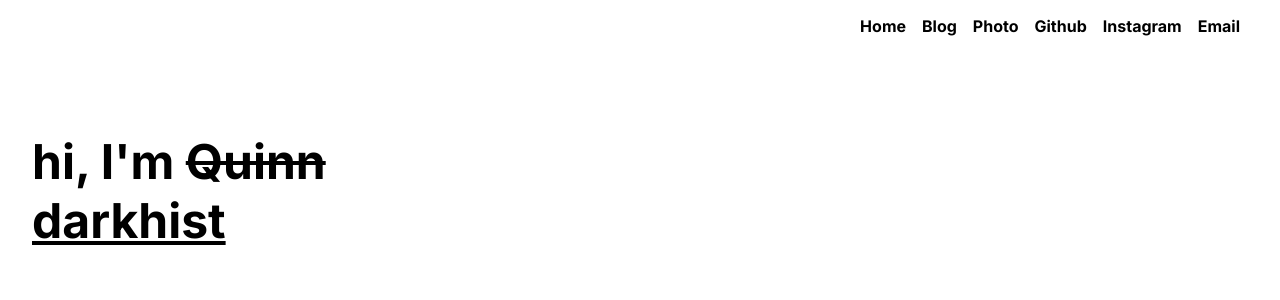
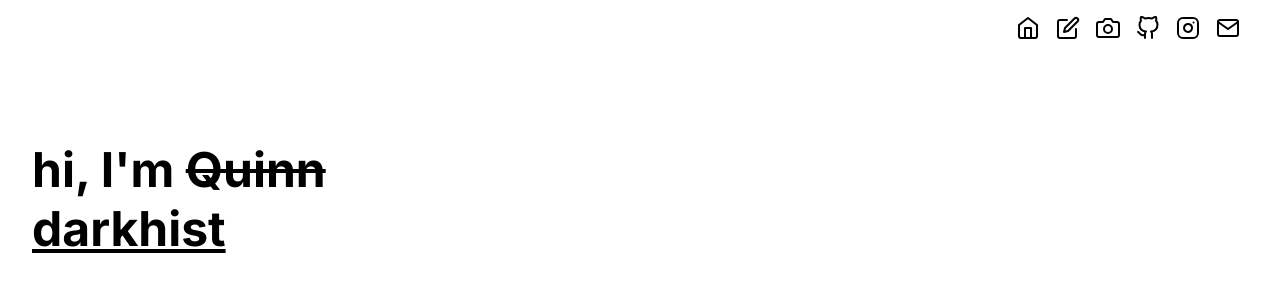
Before and after one commit to darkhist/darkhist.me, a Next.js app: page / in a window 1280 px wide. Shown: the top 300 px of the page. Built offline with nearby package versions, Linux system fonts and the light colour scheme.

Commit message:
style: add feather icons ✨

```diff
--- a/components/nav.js
+++ b/components/nav.js
@@ -1,14 +1,27 @@
+import { Home, Edit, Camera, GitHub, Instagram, Mail } from 'react-feather';
 import styles from '../styles/nav.module.css';
 
 const Nav = () => (
 	<nav className={styles.nav}>
 		<ul>
-			<li> Home </li>
-			<li> Blog </li>
-			<li> Photo </li>
-			<li> Github </li>
-			<li> Instagram </li>
-			<li> Email </li>
+			<li>
+				<Home />
+			</li>
+			<li>
+				<Edit />
+			</li>
+			<li>
+				<Camera />
+			</li>
+			<li>
+				<GitHub />
+			</li>
+			<li>
+				<Instagram />
+			</li>
+			<li>
+				<Mail />
+			</li>
 		</ul>
 	</nav>
 );
```
